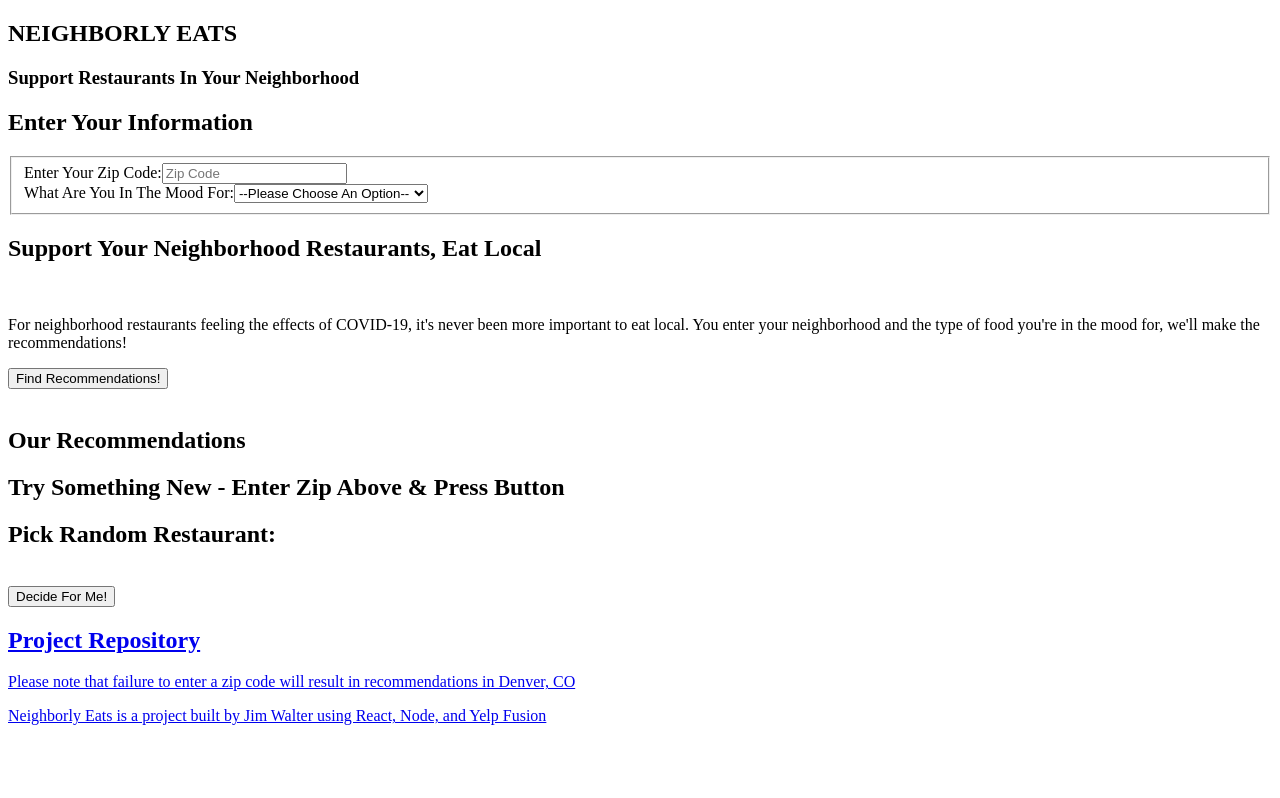
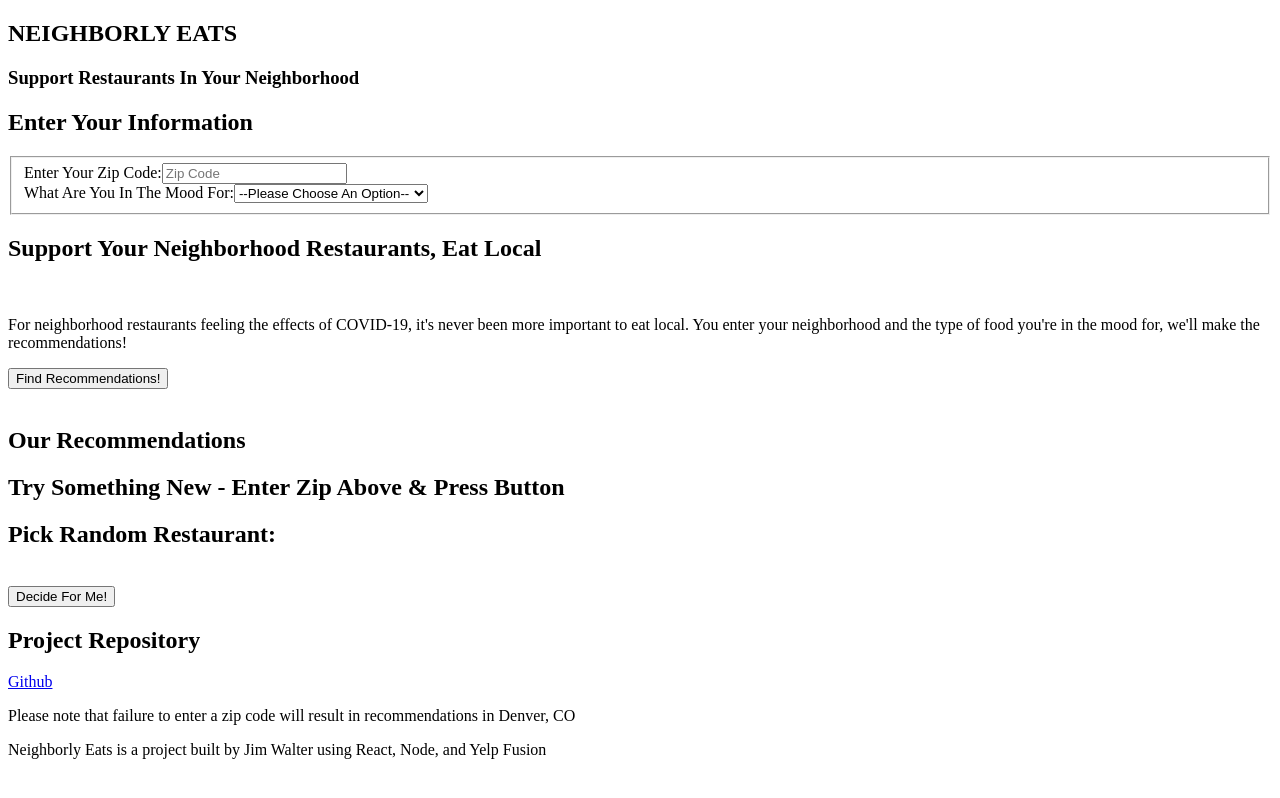
Before and after one commit to jimwalter/neighborly-eats, a React app: page / in a window 1280 px wide. Built offline with nearby package versions, Linux system fonts and the light colour scheme; the HTML template or start-up script is replaced by a standard one.

Commit message:
reformatted repo link

```diff
--- a/client/src/components/App.jsx
+++ b/client/src/components/App.jsx
@@ -114,11 +114,12 @@ class App extends React.Component {
           <Recommendations secTitle={'Recommendation'} recs={this.state.randomRec} class={'center-rec'}/>
         </section>
         <section className="footer">
+          <h1>Project Repository</h1>
           <a href="https://github.com/jimwalter/neighborly-eats" target="_blank">
-            <h1>Project Repository</h1>
-            <p>Please note that failure to enter a zip code will result in recommendations in Denver, CO</p>
-            <p>Neighborly Eats is a project built by Jim Walter using React, Node, and Yelp Fusion</p>
+            <p>Github</p>
           </a>
+          <p>Please note that failure to enter a zip code will result in recommendations in Denver, CO</p>
+          <p>Neighborly Eats is a project built by Jim Walter using React, Node, and Yelp Fusion</p>
         </section>
       </div>
     )
```
